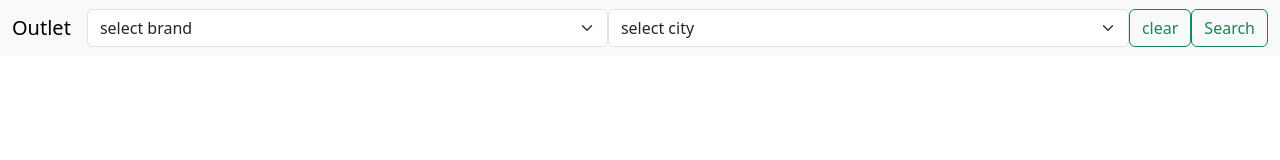
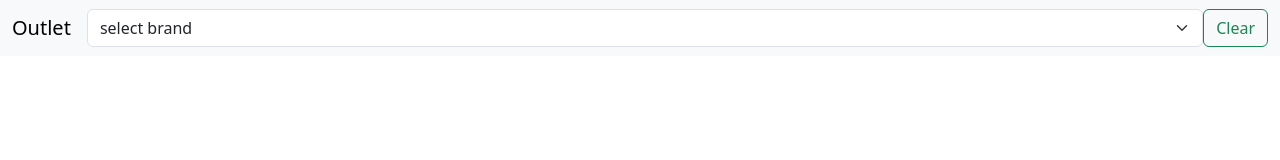
Before and after one commit to asma18umair/my-outlet, a plain HTML site: page index.html in a window 1280 px wide. Drawn offline with nearby package versions, Linux system fonts and the light colour scheme.

Commit message:
first commit

```diff
--- a/index.html
+++ b/index.html
@@ -18,17 +18,14 @@
         <span class="navbar-toggler-icon"></span>
       </button>
       <div class="collapse navbar-collapse" id="navbarSupportedContent">
-        <select class="form-select" aria-label="Default select example" id="brand" onchange="dresses()"></select>
-        <select class="form-select" aria-label="Default select example" id="cloths"></select>
-        <button class="btn btn-outline-success"  onclick="clearProduct()">clear</button>
-
-        <button class="btn btn-outline-success" onclick= "searchProduct()">Search</button>
+        <select class="form-select" aria-label="Default select example" id="brand" onchange="searchProduct()"></select>
+        <button class="btn btn-outline-success" onclick="clearProduct()">Clear</button>
       </div>
     </div>
   </nav>
   <div id="main" class="gap-3 m-5 flex-wrap myCard"></div>
   <div id="selectedCard"></div>
-<script src="index.js"></script>
+  <script src="index.js"></script>
   <script src="https://cdn.jsdelivr.net/npm/bootstrap@5.3.3/dist/js/bootstrap.bundle.min.js"
     integrity="sha384-YvpcrYf0tY3lHB60NNkmXc5s9fDVZLESaAA55NDzOxhy9GkcIdslK1eN7N6jIeHz"
     crossorigin="anonymous"></script>
--- a/index.js
+++ b/index.js
@@ -1,80 +1,56 @@
 var clothesShop = {
   khaadi: {
-     karachi: {
-          img: [ "khadi red.webp", "khaadi.1.jpg","khaadi.2.jpg","khaadi.3.jpg"],
+    images: [ "khadi red.webp", "khaadi.1.jpg","khaadi.2.jpg","khaadi.3.jpg" ,"khaadi.4.jpg"],
     fabric: "lawn",
-          color: "red",
     price: "Rs 4000",
-      }
   },
   sanaSafinaz: {
-      faisalAbad: {
-          img: "sana.safinaz.jpg",
+    images: ["sana.safinaz.jpg", "sana.1.webp","sana.2.jpg","sana.3.webp" ,"sana.4.webp"],
     fabric: "lawn",
     color: "white",
     price: "Rs 4500",
-      }
   },
   bonanza: {
-    balochistan: {
-          img: "purple.bonanza.webp",
+    images: ["purple.bonanza.webp"],
+    fabric: "lawn",
+    color: "white",
+    price: "Rs 5000",
+  },
+  j·: {
+    images: ["j.green.webp", "j.blue.webp", "j.grey.webp" , "j.brown.jpeg" ,"j.red.jpg"],
+    fabric: "lawn",
+    price: "Rs 5999",
+    perfume:[ "j.perfume.webp","j.per1.webp","j.per2.jpeg","j.per3.webp","j.per4.webp"]
+  },
+  zellbury: {
+    images: ["yellow.zell.webp"],
+    fabric: "lawn",
+    color: "white",
+    price: "Rs 5000",
+  },
+  gulAhmed: {
+    images: ["white.gul.jpg"],
     fabric: "lawn",
     color: "white",
     price: "Rs 5000",
   }
-  },
-  j·: {
-      multan: {
-          images: ["j.green.webp", "j.blue.webp", "j.grey.webp" , "j.brown.jpeg" ,"j.red.jpg"],
-          fabric: "lawn",
-          color: "white",
-          price: "Rs 5999",
-          perfume:[ "j.perfume.webp","j.per1.webp","j.per2.jpeg","j.per3.webp","j.per4.webp"]
-      }
-  },
-  zellbury: {
-      lahore: {
-          img: "yellow.zell.webp",
-          fabric: "lawn",
-          color: "white",
-          price: "Rs 5000",
-      }
-  },
-  gulAhmed: {
-    islamabad: {
-          img: "white.gul.jpg",
-          fabric: "lawn",
-          color: "white",
-          price: "Rs 5000",
-      }
-  }
-}
+};
 
 var main = document.querySelector("#main");
 var brand = document.querySelector("#brand");
-var country = document.querySelector("#cloths");
 
 brand.innerHTML = `<option value=""> select brand </option>`;
-country.innerHTML = `<option value=""> select city </option>`;
 
 for (var key in clothesShop) {
   brand.innerHTML += `<option value="${key}">${key}</option>`;
 }
 
-function dresses() {
-  country.innerHTML = `<option value=""> select city </option>`;
-  for (var key in clothesShop[brand.value]) {
-      country.innerHTML += `<option value="${key}">${key}</option>`;
-  }
-}
-
 var selectedCard = document.getElementById("selectedCard");
 
 function searchProduct() {
-  var userVal = clothesShop[brand.value][country.value];
+  var userVal = clothesShop[brand.value];
 
-
-  if (userVal.images) {
+  // Slider ke liye images ko map karna
   var sliderImages = userVal.images.map((img, index) => `
       <div class="carousel-item ${index === 0 ? 'active' : ''}">
           <img src="${img}" class="d-block w-100" alt="Image ${index + 1}">
@@ -102,22 +78,8 @@ function searchProduct() {
         </div>
       </div>
     </center>`;
-  } else {
 
-      selectedCard.innerHTML = `
-        <center>
-          <div class="card text-center" style="width: 28rem;">
-              <img src="${userVal.img}" class="card-img-top" alt="${userVal.fabric}">
-              <div class="card-body">
-                  <h5 class="card-title">${userVal.fabric}</h5>
-                  <p class="card-text">${userVal.price}</p>
-                  <a href="#" class="btn btn-primary">${userVal.color}</a>
-              </div>
-          </div>
-        </center>`;
-  }
-
-
+  // Agar perfume hain toh perfume slider bhi dikhayein
   if (userVal.perfume) {
     var perfumeImages = userVal.perfume.map((img, index) => `
         <div class="carousel-item ${index === 0 ? 'active' : ''}">
```
Also changed, not shown: bon.1.webp (added), bon.2.jpg (added), bon.3.webp (added), bon.4.jpeg (added), sana.1.webp (added), sana.2.jpg (added), sana.3.webp (added), sana.4.webp (added). Lines whose indentation alone changed are shown as unchanged.
